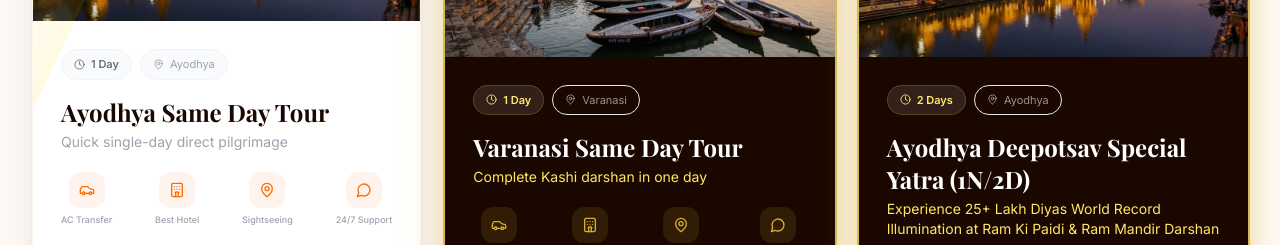
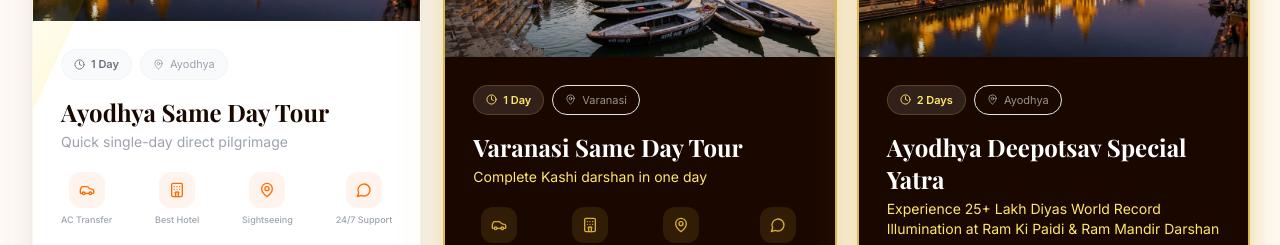
Before and after one commit to digitacurve/ayodhya-landing, a Next.js app: page / in a window 1280 px wide. Shown: the part 4020-4265 px from the top of the page. Built offline with nearby package versions, Linux system fonts and the light colour scheme.

Commit message:
Remove (1N/2D) tag from Ayodhya Deepotsav Special Yatra title across packages, Hero carousel, and lead form

```diff
--- a/components/Hero.tsx
+++ b/components/Hero.tsx
@@ -39,13 +39,13 @@ const slides = [
   },
   {
     id: "ayodhya-1n2d",
-    title: "🪔 Ayodhya Deepotsav Special Yatra (1N/2D)",
+    title: "🪔 Ayodhya Deepotsav Special Yatra",
     description: "Witness 25+ Lakh Diyas World Record illumination at Saryu Ghats & Ram Lalla Darshan in Ayodhya.",
     duration: "2 Days",
     price: 9998,
     priceSuffix: " / Person",
     image: "/places/ram-ki-paidi.jpg",
-    waMsg: "Jai Shri Ram 🙏 I want to book the Ayodhya Deepotsav Special Yatra (1N/2D). Please share details."
+    waMsg: "Jai Shri Ram 🙏 I want to book the Ayodhya Deepotsav Special Yatra. Please share details."
   },
   {
     id: "varanasi-1n2d",
--- a/components/LeadCapture.tsx
+++ b/components/LeadCapture.tsx
@@ -14,11 +14,10 @@ const WEB3FORMS_KEY      = "91c6129d-ac01-41e8-ae6a-3b04e733c34f";
 const REDIRECT    = "/thank-you";
 
 const TOURS = [
-  "Ayodhya Deepotsav Special Yatra (1N/2D)",
+  "Ayodhya Deepotsav Special Yatra",
   "Dev Diwali Special: Varanasi Ayodhya Yatra (2N/3D)",
   "Ayodhya Same Day Tour",
   "Varanasi Same Day Tour",
-  "Ayodhya Yatra (1N/2D)",
   "Varanasi Yatra (1N/2D)",
   "Varanasi Ayodhya Yatra (2N/3D)",
   "Prayagraj Same Day Tour",
@@ -100,7 +99,7 @@ function LeadForm({ tokenAmount, setTokenAmount }: { tokenAmount: number; setTok
       const tourMapping: Record<string, string> = {
         "ayodhya-same-day": "Ayodhya Same Day Tour",
         "varanasi-same-day": "Varanasi Same Day Tour",
-        "ayodhya-1n2d": "Ayodhya Deepotsav Special Yatra (1N/2D)",
+        "ayodhya-1n2d": "Ayodhya Deepotsav Special Yatra",
         "varanasi-1n2d": "Varanasi Yatra (1N/2D)",
         "varanasi-ayodhya-2n3d": "Dev Diwali Special: Varanasi Ayodhya Yatra (2N/3D)",
         "prayagraj-same-day": "Prayagraj Same Day Tour",
--- a/data/packagesData.ts
+++ b/data/packagesData.ts
@@ -85,7 +85,7 @@ export const packages: PackageItem[] = [
   },
   {
     id: "ayodhya-1n2d",
-    name: "Ayodhya Deepotsav Special Yatra (1N/2D)",
+    name: "Ayodhya Deepotsav Special Yatra",
     subtitle: "Experience 25+ Lakh Diyas World Record Illumination at Ram Ki Paidi & Ram Mandir Darshan",
     duration: "2 Days",
     cities: ["Ayodhya"],
```
Also changed, not shown: public/llms.txt.
